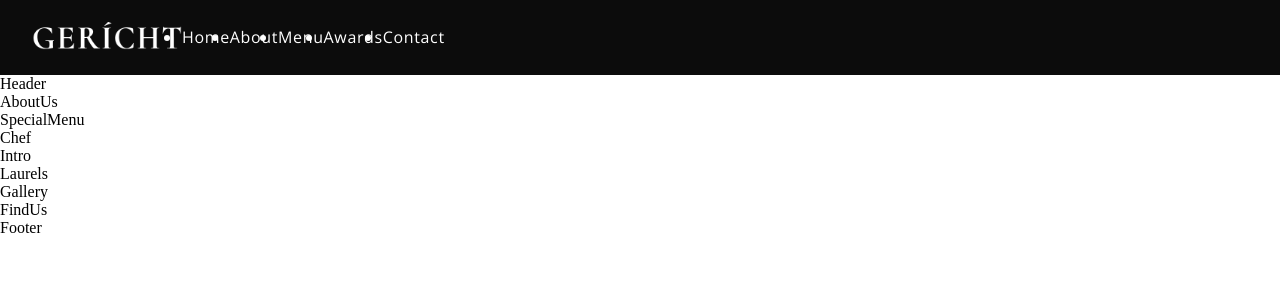
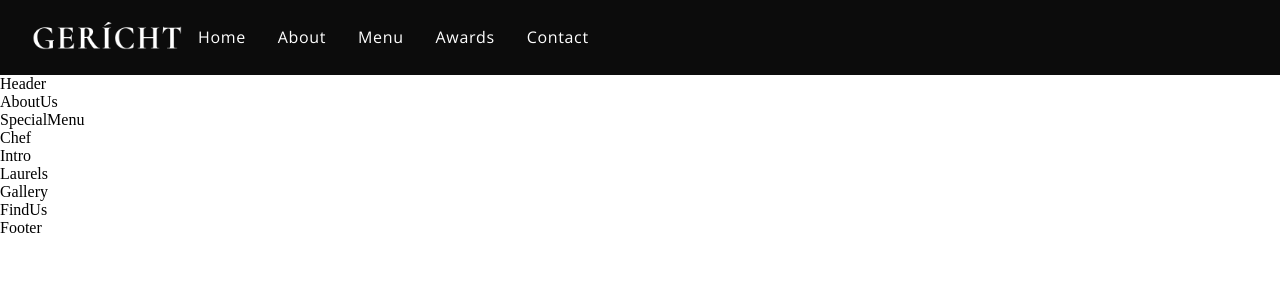
Before and after one commit to Arian-Akbari/restaurant_react-project, a React (Create React App) app: page / in a window 1280 px wide. Shown: the top 300 px of the page. Built offline with nearby package versions, Linux system fonts and the light colour scheme; a web font is replaced by a local one.

Commit message:
working on the navbar

```diff
--- a/src/components/Navbar/Navbar.css
+++ b/src/components/Navbar/Navbar.css
@@ -19,4 +19,12 @@
     display: flex;
     justify-content: center;
     align-items: center;
+    list-style: none;
 }
+.app__navbar-links li{
+    margin: 0 1rem;
+    cursor: pointer;
+}
+.app__navbar-links li:hover{
+    color: var(--color-gray);
+}
```
